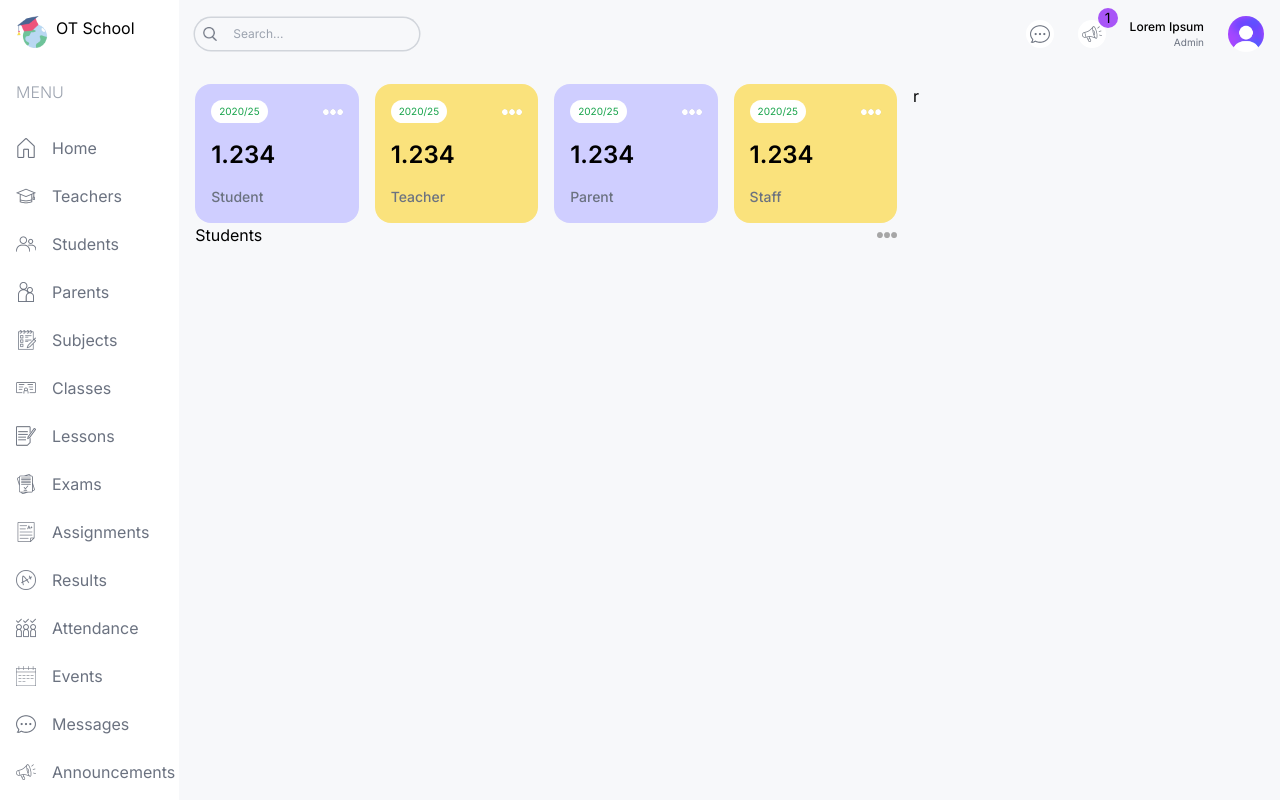
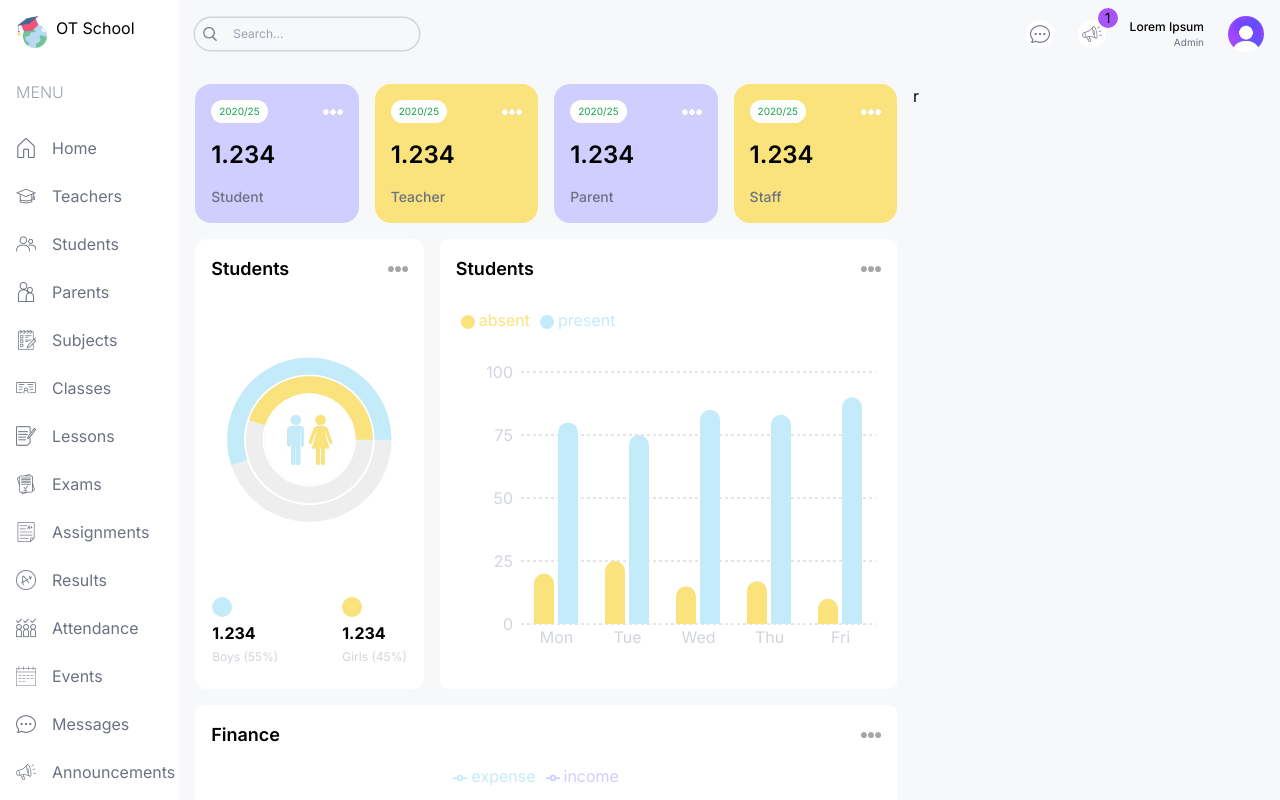
Before and after one commit to AlexThukynov1/ot-dashboard, a Next.js app: page /admin in a window 1280 px wide. Shown: the top 800 px of the page. Built offline with nearby package versions, Linux system fonts and the light colour scheme.

Commit message:
Add files via upload

```diff
--- a/src/app/(dashboard)/admin/page.tsx
+++ b/src/app/(dashboard)/admin/page.tsx
@@ -1,18 +1,28 @@
+import FinanceChart from "@/components/FinanceChart"
+import GraphChart from "@/components/GraphChart"
 import RadialChart from "@/components/RadialChart"
 import UserCard from "@/components/UserCard"
 
 const AdminPage = () => {
   return (
     <div className='p-4 flex gap-4 flex-col md:flex-row'>
-      <div className="w-full lg:w-2/3">
+      <div className="w-full lg:w-2/3 flex flex-col gap-4">
         <div className="flex gap-4 justify-between flex-wrap">
           <UserCard type="student"/>
           <UserCard type="teacher"/>
           <UserCard type="parent"/>
           <UserCard type="staff"/>
         </div>
-        <div className="">
+        <div className="flex gap-4 flex-col lg:flex-row">
+          <div className="w-full lg:w-1/3 h-[450px]">
           <RadialChart/>
+          </div>
+          <div className="w-full lg:w-2/3 h-[450px]">
+            <GraphChart/>
+          </div>
+        </div>
+        <div className="w-full h-[500px]">
+          <FinanceChart/>
         </div>
       </div>
       <div className="w-full lg:w-1/3">r</div>
--- a/src/app/(dashboard)/layout.tsx
+++ b/src/app/(dashboard)/layout.tsx
@@ -16,7 +16,7 @@
       </Link>
       <Menu/>
     </div>
-    <div className="w-[82%] lg:w-[86%] md:[92%] xl:w-[86%] bg-[#f7f8fa] owerflow-scroll">
+    <div className="w-[82%] lg:w-[86%] md:[92%] xl:w-[86%] bg-[#f7f8fa] overflow-y-scroll">
       <Navbar/>
       {children}
     </div>
--- /dev/null
+++ b/src/components/FinanceChart.tsx
@@ -0,0 +1,95 @@
+"use client"
+import Image from 'next/image';
+import { LineChart, Line, XAxis, YAxis, CartesianGrid, Tooltip, Legend, ResponsiveContainer } from 'recharts';
+
+const data = [
+    {
+      name: 'Jan',
+      income: 4000,
+      expense: 2400,
+    },
+    {
+      name: 'Feb',
+      income: 3000,
+      expense: 1398,
+    },
+    {
+      name: 'Mar',
+      income: 2000,
+      expense: 9800,
+    },
+    {
+      name: 'May',
+      income: 2780,
+      expense: 3908,
+    },
+    {
+      name: 'Jun',
+      income: 1890,
+      expense: 4800,
+    },
+    {
+      name: 'Jul',
+      income: 2390,
+      expense: 3800,
+    },
+    {
+      name: 'Aug',
+      income: 3490,
+      expense: 4300,
+    },
+    {
+      name: 'Sep',
+      income: 3490,
+      expense: 4300,
+    },
+    {
+      name: 'Oct',
+      income: 3490,
+      expense: 4300,
+    },
+    {
+      name: 'Nov',
+      income: 3490,
+      expense: 4300,
+    },
+    {
+      name: 'Dec',
+      income: 3490,
+      expense: 4300,
+    },
+  ];
+
+
+const FinanceChart = () => {
+  return (
+    <div className='bg-white rounded-lg p-4 h-full h-[450px]'>
+        <div className='flex justify-between items-center'>
+            <h1 className='text-lg font-semibold'>Finance</h1>
+            <Image src="/moreDark.png" alt="" width={20} height={20}/>
+        </div>
+        <ResponsiveContainer width="100%" height="90%">
+        <LineChart
+          width={500}
+          height={300}
+          data={data}
+          margin={{
+            top: 5,
+            right: 30,
+            left: 20,
+            bottom: 5,
+          }}
+        >
+          <CartesianGrid strokeDasharray="3 3" stroke="#ddd"/>
+          <XAxis axisLine={false} tick={{fill: "#d1d5db"}} tickLine={false} dataKey="name" tickMargin={10} />
+          <YAxis axisLine={false} tick={{fill: "#d1d5db"}} tickLine={false} tickMargin={20}/>
+          <Tooltip />
+          <Legend align="center" verticalAlign="top" wrapperStyle={{paddingTop:"10px", paddingBottom:"30px"}}/>
+          <Line type="monotone" dataKey="expense" stroke="#c3ebfa" strokeWidth={5} />
+          <Line type="monotone" dataKey="income" stroke="#cfceff" strokeWidth={5}/>
+        </LineChart>
+      </ResponsiveContainer>
+    </div>
+  )
+}
+export default FinanceChart
--- /dev/null
+++ b/src/components/GraphChart.tsx
@@ -0,0 +1,71 @@
+"use client"
+import React, { PureComponent } from 'react';
+import Image from 'next/image';
+import { BarChart, Bar, Rectangle, XAxis, YAxis, CartesianGrid, Tooltip, Legend, ResponsiveContainer } from 'recharts';
+
+const data = [
+  {
+    name: 'Mon',
+    present: 80,
+    absent: 20,
+  },
+  {
+    name: 'Tue',
+    present: 75,
+    absent: 25,
+  },
+  {
+    name: 'Wed',
+    present: 85,
+    absent: 15,
+  },
+  {
+    name: 'Thu',
+    present: 83,
+    absent: 17,
+  },
+  {
+    name: 'Fri',
+    present: 90,
+    absent: 10,
+  },
+];
+
+const GraphChart = () => {
+  return (
+    <div className='bg-white rounded-lg p-4 h-full h-[450px]'>
+        <div className='flex justify-between items-center'>
+            <h1 className='text-lg font-semibold'>Students</h1>
+            <Image src="/moreDark.png" alt="" width={20} height={20}/>
+        </div>
+        <ResponsiveContainer width="100%" height="90%">
+        <BarChart
+            width={500}
+            height={300}
+            data={data}
+            barSize={20}
+        >
+            <CartesianGrid strokeDasharray="3 3" vertical={false} />
+            <XAxis dataKey="name" axisLine={false} tick={{fill: "#d1d5db"}} tickLine={false} />
+            <YAxis axisLine={false} tick={{fill: "#d1d5db"}} tickLine={false}/>
+            <Tooltip contentStyle={{borderRadius:"10px",borderColor: "lightgray"}}/>
+            <Legend align="left" verticalAlign="top" wrapperStyle={{paddingTop:"20px", paddingBottom:"40px"}}/>
+            <Bar
+            dataKey="absent"
+            fill="#fae27c"
+            legendType='circle'
+            radius={[10,10,0,0]}
+            />
+            <Bar
+            dataKey="present"
+            fill="#c3ebfa"
+            legendType='circle'
+            radius={[10,10,0,0]}
+            />
+        </BarChart>
+        </ResponsiveContainer>
+    </div>
+)
+}
+
+export default GraphChart
--- a/src/components/RadialChart.tsx
+++ b/src/components/RadialChart.tsx
@@ -4,47 +4,21 @@
 
 const data = [
   {
-    name: '18-24',
-    uv: 31.47,
-    pv: 2400,
-    fill: '#8884d8',
+    name: 'Total',
+    count: 100,
+    fill: '#fff',
   },
   {
-    name: '25-29',
-    uv: 26.69,
-    pv: 4567,
-    fill: '#83a6ed',
+    name: 'Girls',
+    count: 45,
+    fill: '#fae27c',
   },
   {
-    name: '30-34',
-    uv: 15.69,
-    pv: 1398,
-    fill: '#8dd1e1',
+    name: 'Boys',
+    count: 55,
+    fill: '#c3ebfa',
   },
-  {
-    name: '35-39',
-    uv: 8.22,
-    pv: 9800,
-    fill: '#82ca9d',
-  },
-  {
-    name: '40-49',
-    uv: 8.63,
-    pv: 3908,
-    fill: '#a4de6c',
-  },
-  {
-    name: '50+',
-    uv: 2.63,
-    pv: 4800,
-    fill: '#d0ed57',
-  },
-  {
-    name: 'unknow',
-    uv: 6.67,
-    pv: 4800,
-    fill: '#ffc658',
-  },
+
 ];
 
 const style = {
@@ -56,26 +30,34 @@
 
 const RadialChart = () => {
     return (
-        <div className=''>
+        <div className='bg-white rounded-xl w-full h-full p-4'>
             <div className='flex justify-between items-center'>
-                <h1>Students</h1>
+                <h1 className='text-lg font-semibold'>Students</h1>
                 <Image src="/moreDark.png" alt="" width={20} height={20}/>
             </div>
-            <div className=''>
-            <ResponsiveContainer width="100%" height="100%">
-                <RadialBarChart cx="50%" cy="50%" innerRadius="10%" outerRadius="80%" barSize={10} data={data}>
+            <div className='w-full h-[75%] relative'>
+            <ResponsiveContainer>
+                <RadialBarChart cx="50%" cy="50%" innerRadius="40%" outerRadius="100%" barSize={32} data={data}>
                 <RadialBar
-                    minAngle={15}
-                    label={{ position: 'insideStart', fill: '#fff' }}
                     background
-                    clockWise
-                    dataKey="uv"
+                    dataKey="count"
                 />
-                <Legend iconSize={10} layout="vertical" verticalAlign="middle" wrapperStyle={style} />
                 </RadialBarChart>
             </ResponsiveContainer>
+            <Image src='/maleFemale.png' alt="" width={50} height={50} className='absolute top-1/2 left-1/2 -translate-x-1/2 -translate-y-1/2'/>
             </div>
-            <div className=''></div>
+            <div className='flex justify-center gap-16'>
+              <div className='flex flex-col gap-1'>
+                <div className='w-5 h-5 bg-otSky rounded-full'></div>
+                <h1 className='font-bold'>1.234</h1>
+                <h2 className='text-xs text-gray-300'>Boys (55%)</h2>
+              </div>
+              <div className='flex flex-col gap-1'>
+                <div className='w-5 h-5 bg-otYellow rounded-full'></div>
+                <h1 className='font-bold'>1.234</h1>
+                <h2 className='text-xs text-gray-300'>Girls (45%)</h2>
+              </div>
+            </div>
       </div>
     )
 }
--- a/src/components/UserCard.tsx
+++ b/src/components/UserCard.tsx
@@ -4,7 +4,7 @@
     return (
         <div className='rounded-2xl odd:bg-otPurple even:bg-otYellow p-4 flex-1 min-w-[130px]'>
             <div className="flex justify-between items-center">
-                <span className="text-[10px] bg-white px-2 py-1 rounded-full text-green-600">2020/25</span>
+                <span className="text-[10px] bg-white px-2 py-1 rounded-full text-green-600 cursor-default">2020/25</span>
                 <Image src="/more.png" alt="" width={20} height={20}/>
             </div>
             <h1 className="text-2xl font-semibold my-4">1.234</h1>
```
